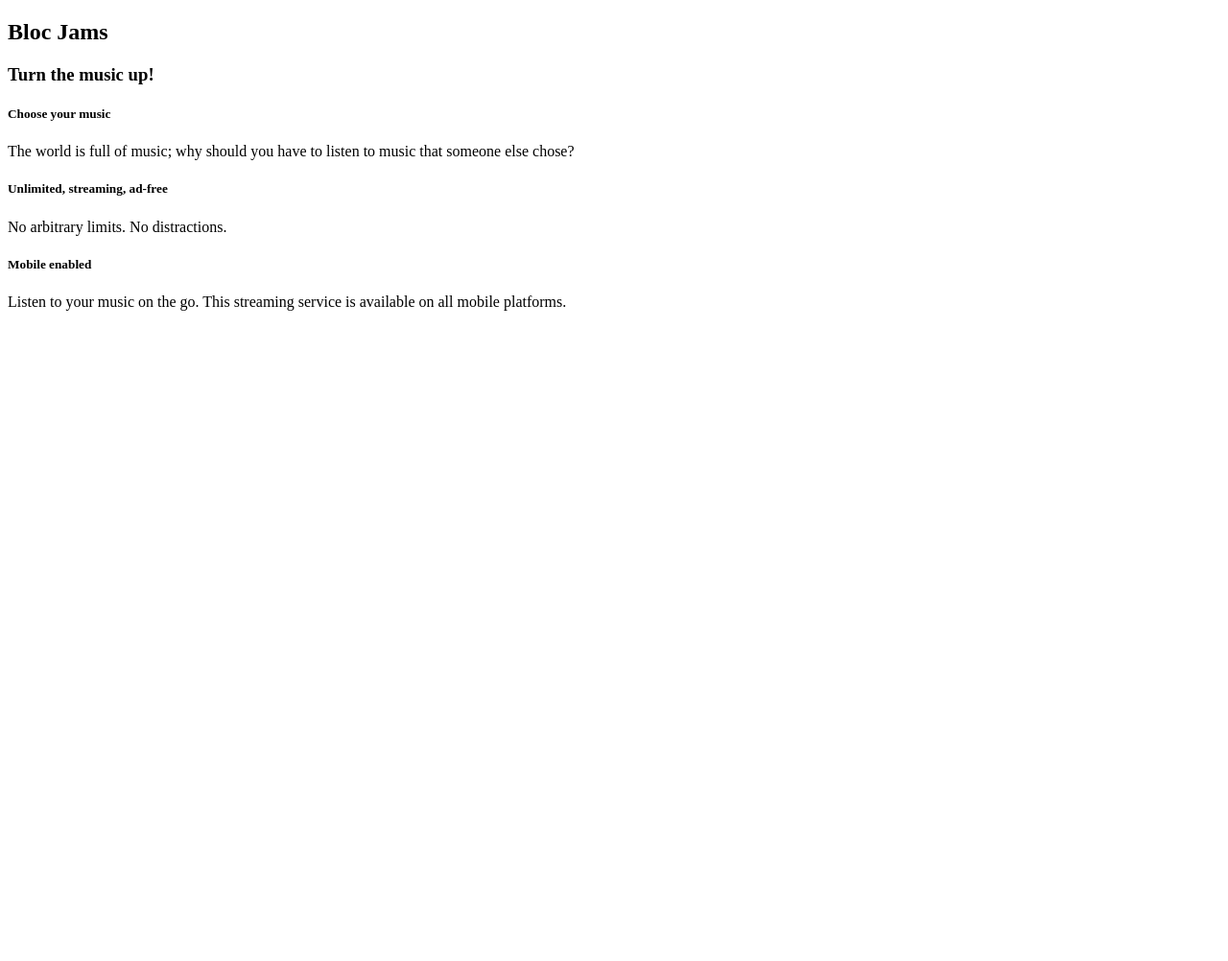
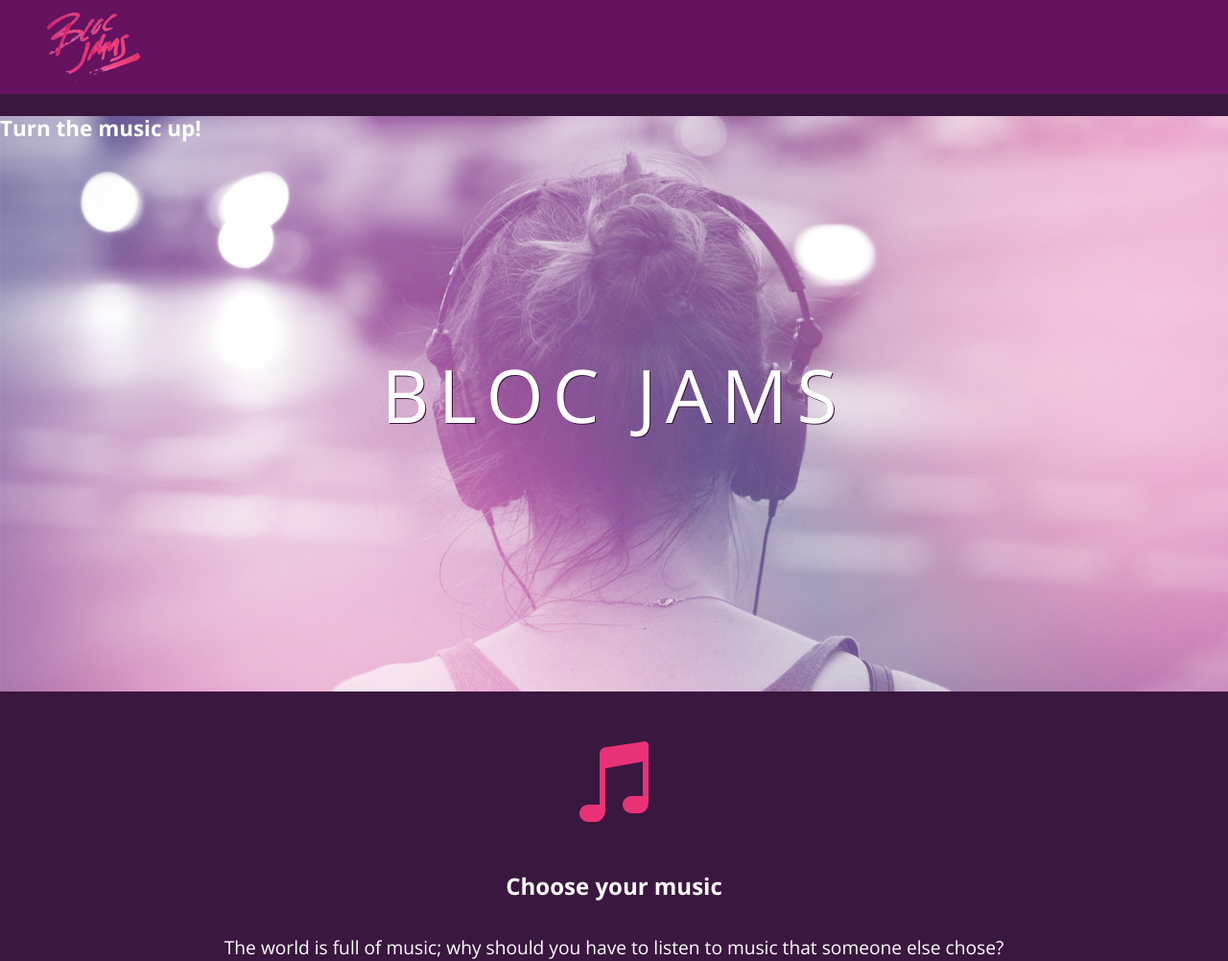
Before and after one commit to dsick/bloc-jams, a plain HTML site: page index.html in a window 1280 px wide. Shown: the top 1002 px of the page at 96% size. Before the commit the page ends 800 px from the top, so only its background shows below. Drawn offline with nearby package versions, Linux system fonts and the light colour scheme.

Commit message:
completed checkpoint 8

```diff
--- a/index.html
+++ b/index.html
@@ -2,26 +2,36 @@
 <html>
   <head>
   	<title>Bloc Jams</title>
+    <meta name="viewport" content="width=device-width, initial-scale=1">
+    <link rel="stylesheet" type="text/css" href="styles/normalize.css">
+    <link rel="stylesheet" type="text/css" href="http://fonts.googleapis.com/css?family=Open+Sans:400,800,600,700,300">
+    <link rel="stylesheet" type="text/css" href="http://code.ionicframework.com/ionicons/2.0.1/css/ionicons.min.css">
+    <link rel="stylesheet" type="text/css" href="styles/main.css">
+    <link rel="stylesheet" type="text/css" href="styles/landing.css">
   </head>
-  <body>
-  	<nav> <!-- navigation bar -->
+  <body class="landing">
+  	<nav class="navbar"> <!-- navigation bar -->
+        <img src="assets/images/bloc_jams_logo.png" alt="bloc jams logo" class="logo">
     </nav>
-    <section> <!-- hero content -->
-    	<h1>Bloc Jams</h1>
+    <section class="hero-content"> <!-- hero content -->
+    	<h1 class="hero-title">Bloc Jams</h1>
       <h3>Turn the music up!</h3>
     </section>
-    <section> <!-- selling points -->
-      <div>
-      	<h5>Choose your music</h5>
-        <p>The world is full of music; why should you have to listen to music that someone else chose?</p>
+    <section class="selling-points"> <!-- selling points -->
+     <div class="point">
+         <span class="ion-music-note"></span>
+         <h5 class="point-title">Choose your music</h5>
+         <p class="point-description">The world is full of music; why should you have to listen to music that someone else chose?</p>
       </div>
-      <div>
-        <h5>Unlimited, streaming, ad-free</h5>
-        <p>No arbitrary limits. No distractions.</p>
+      <div class="point">
+         <span class="ion-radio-waves"></span>
+         <h5 class="point-title">Unlimited, streaming, ad-free</h5>
+         <p class="point-description">No arbitrary limits. No distractions.</p>
       </div>
-      <div>
-        <h5>Mobile enabled</h5>
-        <p>Listen to your music on the go. This streaming service is available on all mobile platforms.</p>
+      <div class="point">
+         <span class="ion-iphone"></span>
+         <h5 class="point-title">Mobile enabled</h5>
+         <p class="point-description">Listen to your music on the go. This streaming service is available on all mobile platforms.</p>
       </div>
     </section>
   </body>
--- /dev/null
+++ b/styles/landing.css
@@ -0,0 +1,48 @@
+body.landing {
+     background-color: rgb(58,23,63);
+ }
+
+ .hero-content {
+     position: relative;
+     min-height: 600px;
+     background-image: url(../assets/images/bloc_jams_bg.jpg);
+     background-repeat: no-repeat;
+     background-position: center center;
+     background-size: cover;
+ }
+
+ .hero-content .hero-title {
+     position: absolute;
+     top: 40%;
+     -webkit-transform: translateY(-50%);
+     -moz-transform: translateY(-50%);
+     transform: translateY(-50%);
+     width: 100%;
+     text-align: center;
+     font-size: 4rem;
+     font-weight: 300;
+     text-transform: uppercase;
+     letter-spacing: 0.5rem;
+     text-shadow: 1px 1px 0px rgb(58,23,63);
+ }
+
+ .selling-points {
+     position: relative;
+ }
+
+ .point {
+     position: relative;
+     padding: 2rem;
+     text-align: center;
+ }
+
+ .point .point-title {
+     font-size: 1.25rem;
+ }
+
+ .ion-music-note,
+ .ion-radio-waves,
+ .ion-iphone {
+     color: rgb(233,50,117);
+     font-size: 5rem;
+ }
--- a/styles/main.css
+++ b/styles/main.css
@@ -1,3 +1,9 @@
+*, *::before, *::after {
+     -moz-box-sizing: border-box;
+     -webkit-box-sizing: border-box;
+     box-sizing: border-box;
+ }
+
 html {
      height: 100%; /* makes sure our HTML takes up 100% of the browser window */
      font-size: 100%;
@@ -7,10 +13,6 @@ html {
      font-family: 'Open Sans'; /* sets our font to the "Open Sans" typeface */
      color: white;             /* sets the text color to white */
      min-height: 100%;         /* says the height of the body must be, at minimum, 100% of the window */
- }
-
- body.landing {
-     background-color: rgb(58,23,63); /* sets the background color to an RGB value (see below) */
  }
 
 .navbar {
@@ -23,55 +25,12 @@ html {
      left: 2rem;
  }
 
-.hero-content {
-     position: relative; /* positioning will be explained in a resource */
-     min-height: 600px;  /* hero content element must be _at least_ 600 pixels */
-     background-image: url(../assets/images/bloc_jams_bg.jpg);
-     background-repeat: no-repeat;
-     background-position: center center;
-     background-size: cover;
+/* Medium and small screens (640px) */
+ @media (min-width: 640px) {
+   html { font-size: 112%; }
  }
 
-.hero-content .hero-title {
-     position: absolute;             /* positioning will be explained in a resource */
-     top: 40%;                       /* positioning will be explained in a resource */
-     -webkit-transform: translateY(-50%);
-     -moz-transform: translateY(-50%);
-     -ms-transform: translateY(-50%);
-     transform: translateY(-50%);
-     width: 100%;                    /* makes sure the title inhabits the full width of its container */
-     text-align: center;             /* aligns text in the horizontal center of the element */
-     font-size: 4rem;                /* specifies the size of the font in root em units */
-     font-weight: 300;               /* makes the font thinner or lighter weight */
-     text-transform: uppercase;      /* transforms the text to be all uppercase lettering */
-     letter-spacing: 0.5rem;         /* puts 0.5 root ems worth of space between each letter */
-     text-shadow: 1px 1px 0px rgb(58,23,63); /* creates a shadow underneath the text for readability over the image */
-}
-
-.selling-points {
-     position: relative;
-     display: table;
-     width: 100%;
-     -webkit-box-sizing: border-box;
-     -moz-box-sizing: border-box;
-     box-sizing: border-box; /* we'll explain this in a resource */
+ /* Large screens (1024px) */
+ @media (min-width: 1024px) {
+   html { font-size: 120%; }
  }
-
- .point {
-     display: table-cell;
-     position: relative;
-     width: 33.3%;
-     padding: 2rem;
-     text-align: center;
- }
-
- .point .point-title {
-     font-size: 1.25rem;
- }
-
- .ion-music-note,
- .ion-radio-waves,
- .ion-iphone {
-     color: rgb(233,50,117);
-     font-size: 5rem;
- }
```
